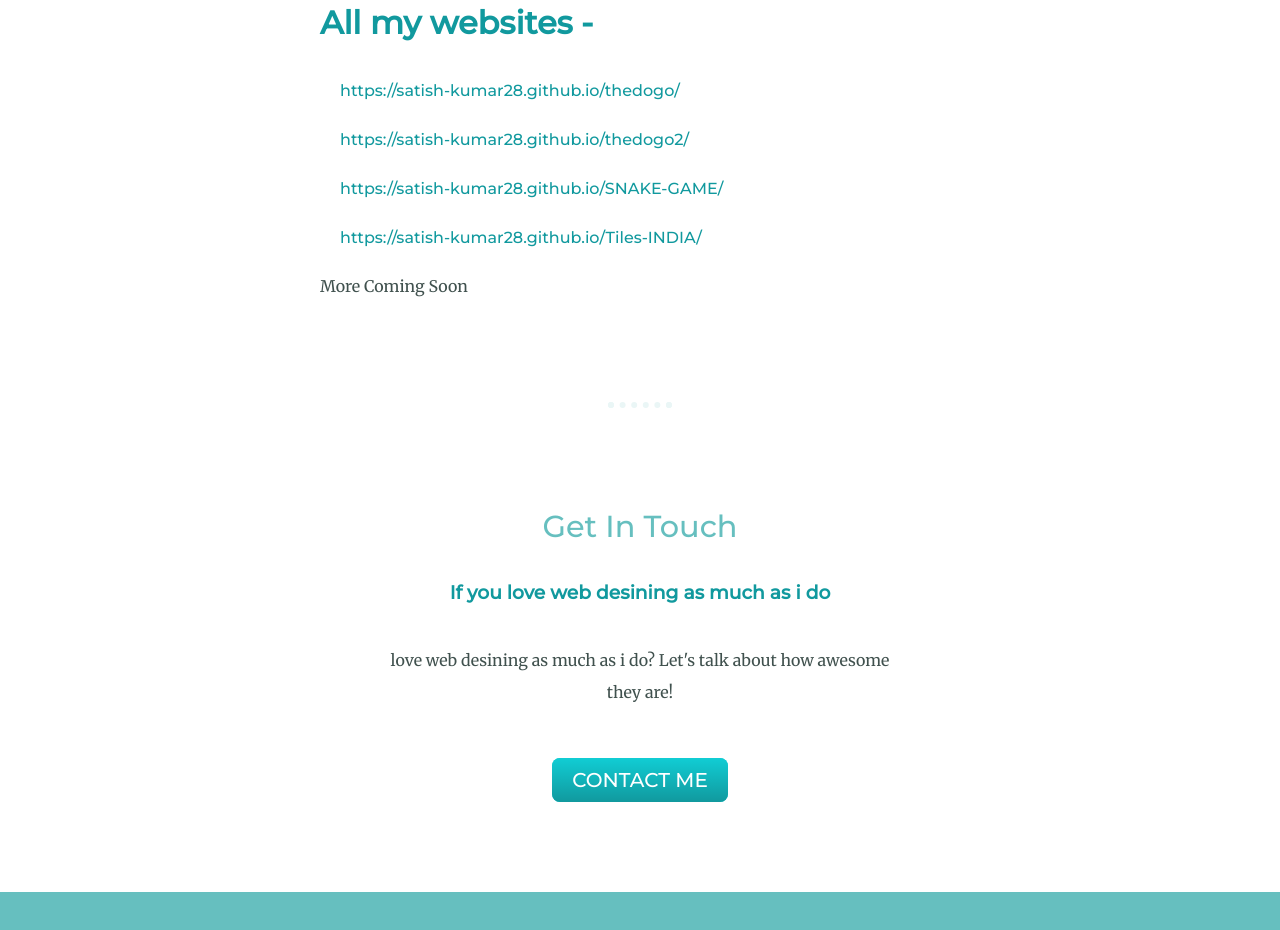
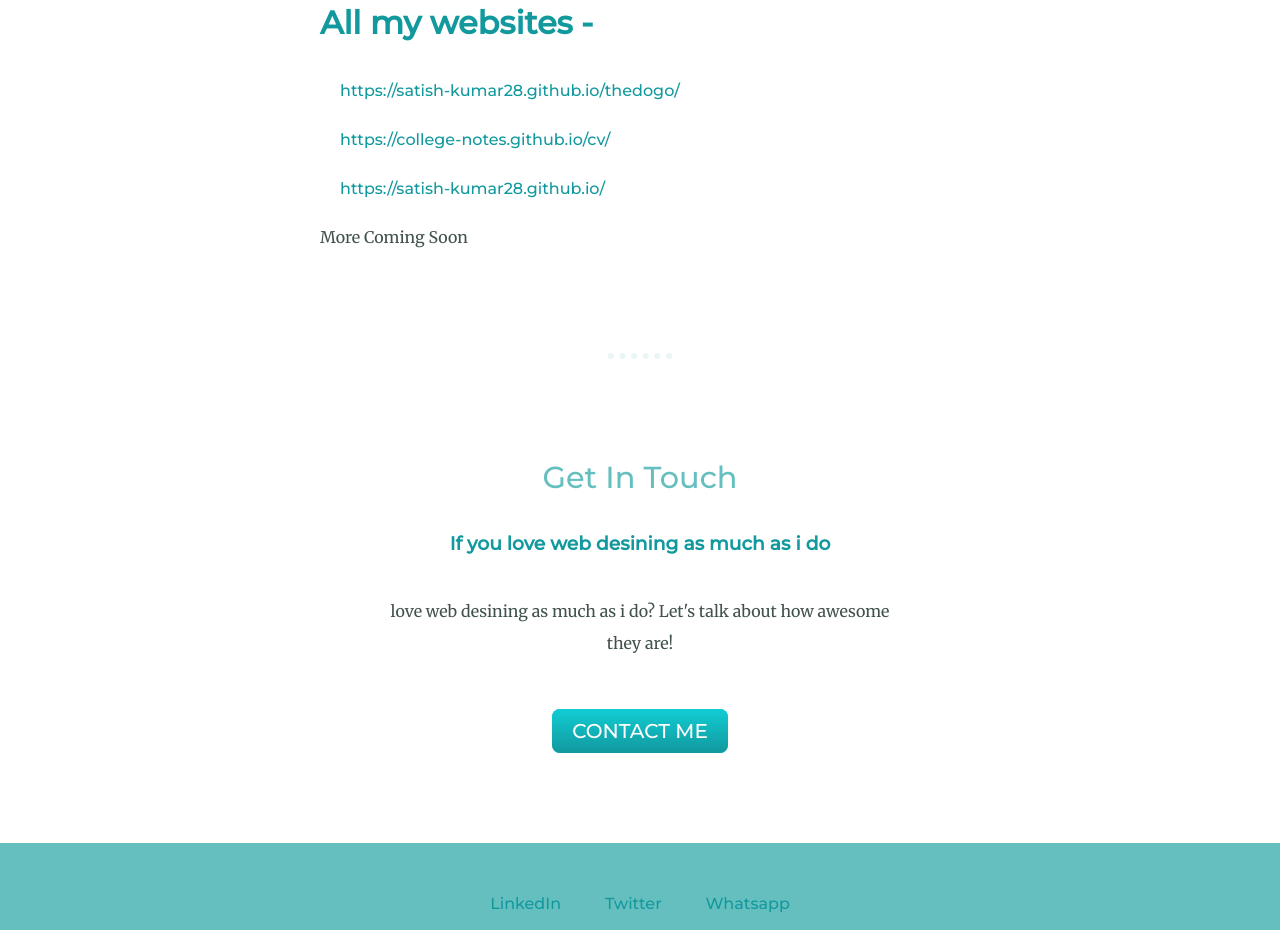
Before and after one commit to Satish-kumar28/cv, a plain HTML site: page index.html in a window 1280 px wide. Shown: the part 2077-3007 px from the top of the page. Drawn offline with Linux system fonts and the light colour scheme.

Commit message:
Update index.html

```diff
--- a/index.html
+++ b/index.html
@@ -46,9 +46,12 @@
           <div class="skill-row">
              <h3 class="websites">All my websites -</h3>
              <p> <a  href="https://satish-kumar28.github.io/thedogo/" class="weblink">https://satish-kumar28.github.io/thedogo/</a></p>
-             <p> <a  href="https://satish-kumar28.github.io/thedogo2" class="weblink">https://satish-kumar28.github.io/thedogo2/</a></p>
-             <p> <a  href="https://satish-kumar28.github.io/SNAKE-GAME/" class="weblink">https://satish-kumar28.github.io/SNAKE-GAME/</a></p>
-             <p> <a  href="https://satish-kumar28.github.io/Tiles-INDIA/" class="weblink">https://satish-kumar28.github.io/Tiles-INDIA/</a></p>
+             <p> <a  href="https://college-notes.github.io/cv/" class="weblink">https://college-notes.github.io/cv/</a></p>
+             <p> <a  href="https://satish-kumar28.github.io/About" class="weblink">https://satish-kumar28.github.io/</a></p>
+
+
+
+
              <p>More Coming Soon</p>
            </div>
         </div>
```
